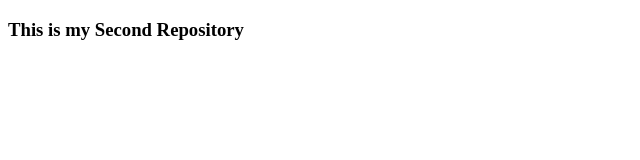
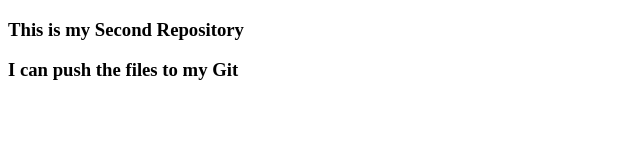
Before and after one commit to ihsajjad/my-second-repo, a plain HTML site: page index.html in a window 1280 px wide. Shown: the whole page, without its empty margins (0-640 px from the left). Drawn offline with Linux system fonts and the light colour scheme.

Commit message:
just one headding

```diff
--- a/index.html
+++ b/index.html
@@ -8,5 +8,6 @@
 </head>
 <body>
     <h3>This is my Second Repository</h3>
+    <h3>I can push the files to my Git</h3>
 </body>
 </html>
```
